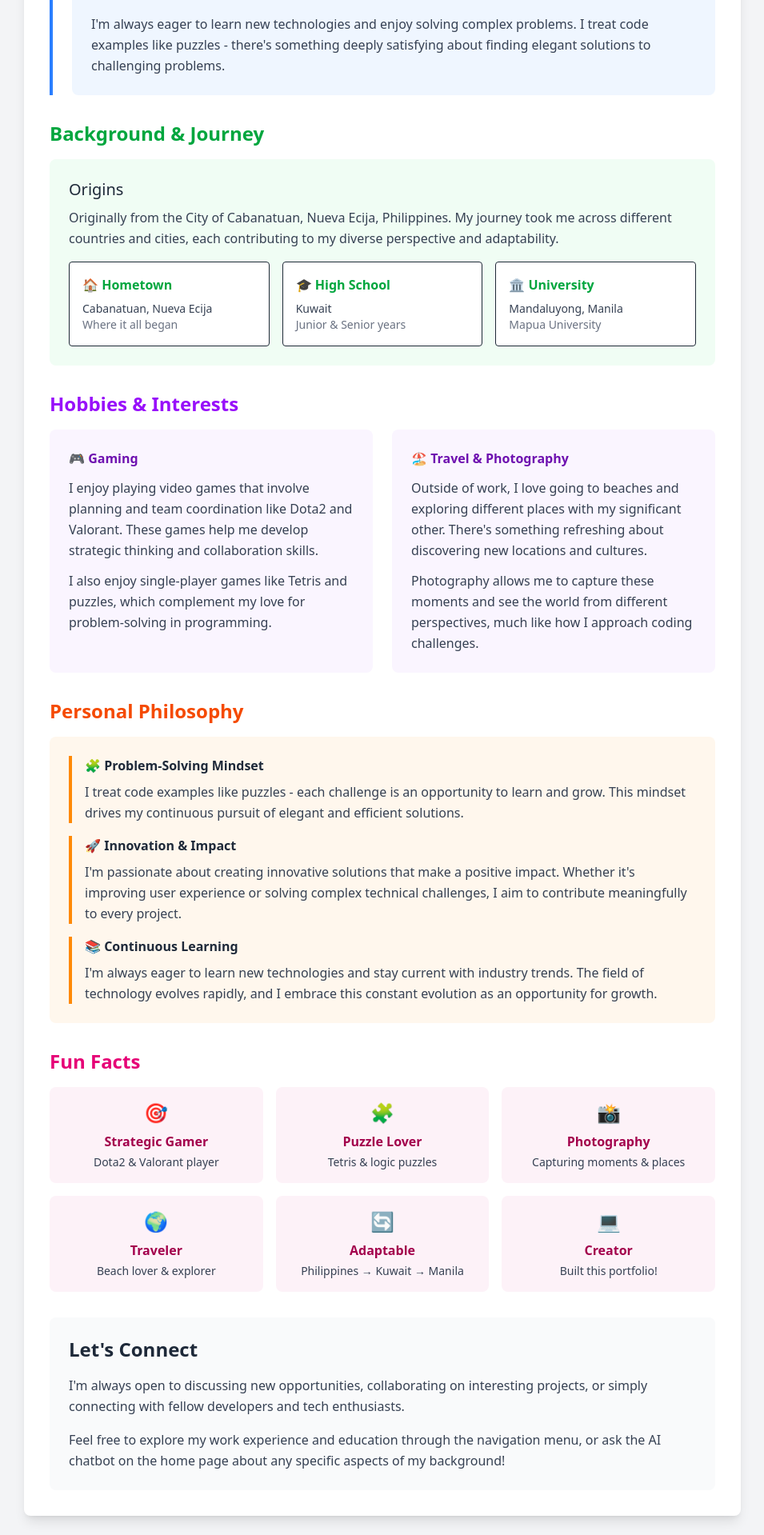
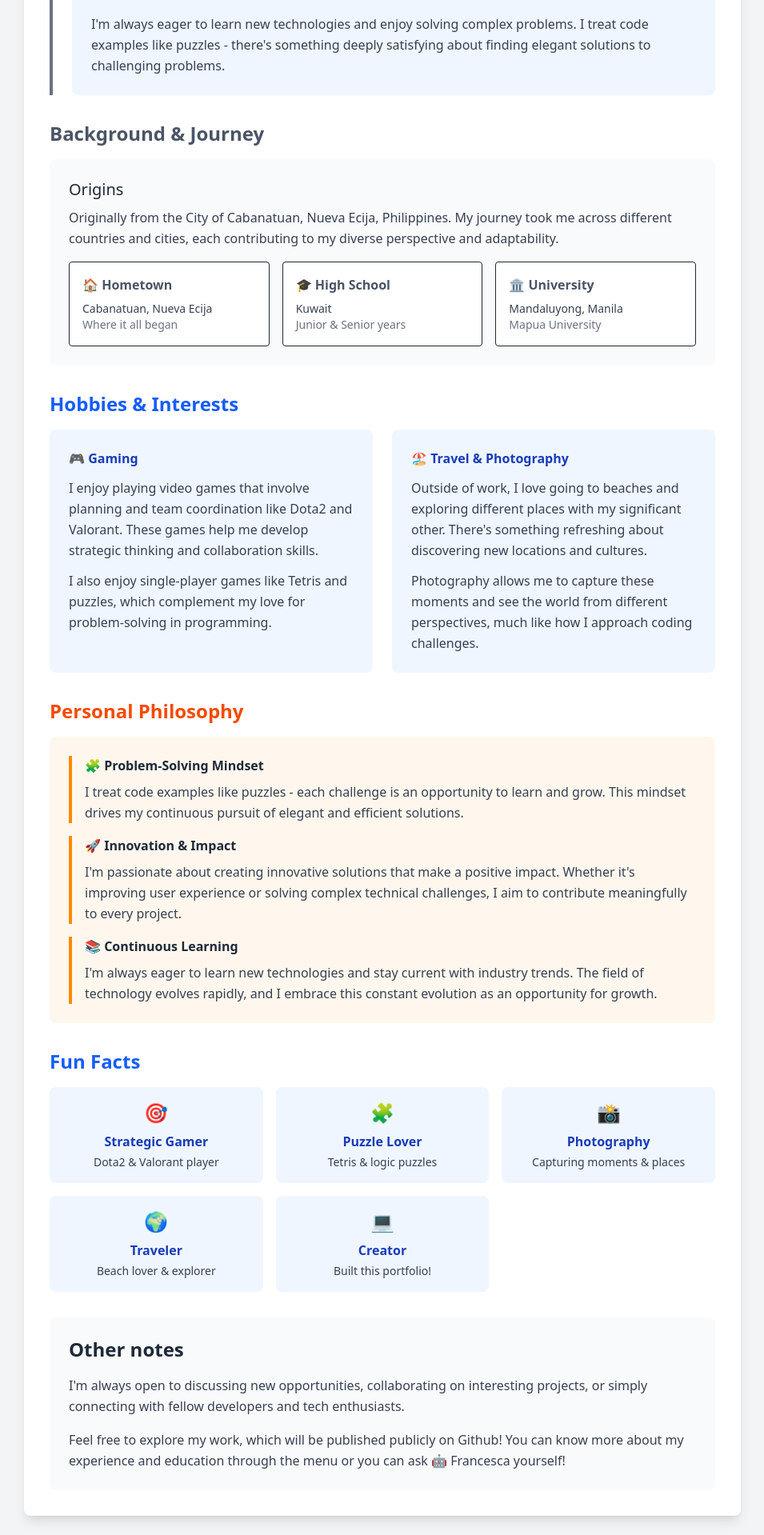
Before and after one commit to jacobchristian17/portfolio-with-claude, a Next.js app: page /about-me in a window 1280 px wide. Shown: the part 335-2254 px from the top of the page at 80% size, without its empty margins (162-1117 px from the left). Built offline with nearby package versions, Linux system fonts and the light colour scheme.

Commit message:
Style touches on other pages

```diff
--- a/app/about-me/page.tsx
+++ b/app/about-me/page.tsx
@@ -6,8 +6,8 @@ export default function AboutMe() {
           <h1 className="text-3xl font-bold text-gray-900 mb-6">About Me</h1>
 
           {/* Personal Introduction */}
-          <div className="mb-8 border-l-4 border-blue-500 pl-6">
-            <h2 className="text-2xl font-semibold text-blue-600 mb-4">
+          <div className="mb-8 border-l-4 border-gray-500 pl-6">
+            <h2 className="text-2xl font-semibold text-gray-600 mb-4">
               Meet Jacob 🥷🏻
             </h2>
             <div className="bg-blue-50 rounded-lg p-6">
@@ -25,8 +25,8 @@ export default function AboutMe() {
 
           {/* Background & Origins */}
           <div className="mb-8">
-            <h2 className="text-2xl font-semibold text-green-600 mb-4">Background & Journey</h2>
-            <div className="bg-green-50 rounded-lg p-6">
+            <h2 className="text-2xl font-semibold text-gray-600 mb-4">Background & Journey</h2>
+            <div className="bg-gray-50 rounded-lg p-6">
               <div className="space-y-4">
                 <div>
                   <h3 className="text-xl font-medium text-gray-800 mb-2">Origins</h3>
@@ -38,7 +38,7 @@ export default function AboutMe() {
 
                 <div className="grid grid-cols-1 md:grid-cols-3 gap-4">
                   <div className="bg-white p-4 rounded border">
-                    <h4 className="font-semibold text-green-600 mb-2">🏠 Hometown</h4>
+                    <h4 className="font-semibold text-gray-600 mb-2">🏠 Hometown</h4>
                     <p className="text-sm text-gray-700">
                       Cabanatuan, Nueva Ecija
                       <br />
@@ -46,7 +46,7 @@ export default function AboutMe() {
                     </p>
                   </div>
                   <div className="bg-white p-4 rounded border">
-                    <h4 className="font-semibold text-green-600 mb-2">🎓 High School</h4>
+                    <h4 className="font-semibold text-gray-600 mb-2">🎓 High School</h4>
                     <p className="text-sm text-gray-700">
                       Kuwait
                       <br />
@@ -54,7 +54,7 @@ export default function AboutMe() {
                     </p>
                   </div>
                   <div className="bg-white p-4 rounded border">
-                    <h4 className="font-semibold text-green-600 mb-2">🏛️ University</h4>
+                    <h4 className="font-semibold text-gray-600 mb-2">🏛️ University</h4>
                     <p className="text-sm text-gray-700">
                       Mandaluyong, Manila
                       <br />
@@ -68,10 +68,10 @@ export default function AboutMe() {
 
           {/* Hobbies & Interests */}
           <div className="mb-8">
-            <h2 className="text-2xl font-semibold text-purple-600 mb-4">Hobbies & Interests</h2>
+            <h2 className="text-2xl font-semibold text-blue-600 mb-4">Hobbies & Interests</h2>
             <div className="grid grid-cols-1 md:grid-cols-2 gap-6">
-              <div className="bg-purple-50 rounded-lg p-6">
-                <h3 className="font-semibold text-purple-800 mb-3">🎮 Gaming</h3>
+              <div className="bg-blue-50 rounded-lg p-6">
+                <h3 className="font-semibold text-blue-800 mb-3">🎮 Gaming</h3>
                 <p className="text-gray-700 leading-relaxed mb-3">
                   I enjoy playing video games that involve planning and team coordination like Dota2 and Valorant.
                   These games help me develop strategic thinking and collaboration skills.
@@ -82,8 +82,8 @@ export default function AboutMe() {
                 </p>
               </div>
 
-              <div className="bg-purple-50 rounded-lg p-6">
-                <h3 className="font-semibold text-purple-800 mb-3">🏖️ Travel & Photography</h3>
+              <div className="bg-blue-50 rounded-lg p-6">
+                <h3 className="font-semibold text-blue-800 mb-3">🏖️ Travel & Photography</h3>
                 <p className="text-gray-700 leading-relaxed mb-3">
                   Outside of work, I love going to beaches and exploring different places with my significant other.
                   There's something refreshing about discovering new locations and cultures.
@@ -132,41 +132,36 @@ export default function AboutMe() {
 
           {/* Fun Facts */}
           <div className="mb-8">
-            <h2 className="text-2xl font-semibold text-pink-600 mb-4">Fun Facts</h2>
+            <h2 className="text-2xl font-semibold text-blue-600 mb-4">Fun Facts</h2>
             <div className="grid grid-cols-1 md:grid-cols-2 lg:grid-cols-3 gap-4">
-              <div className="bg-pink-50 p-4 rounded-lg text-center">
+              <div className="bg-blue-50 p-4 rounded-lg text-center">
                 <div className="text-2xl mb-2">🎯</div>
-                <h4 className="font-semibold text-pink-800 mb-1">Strategic Gamer</h4>
+                <h4 className="font-semibold text-blue-800 mb-1">Strategic Gamer</h4>
                 <p className="text-sm text-gray-700">Dota2 & Valorant player</p>
               </div>
 
-              <div className="bg-pink-50 p-4 rounded-lg text-center">
+              <div className="bg-blue-50 p-4 rounded-lg text-center">
                 <div className="text-2xl mb-2">🧩</div>
-                <h4 className="font-semibold text-pink-800 mb-1">Puzzle Lover</h4>
+                <h4 className="font-semibold text-blue-800 mb-1">Puzzle Lover</h4>
                 <p className="text-sm text-gray-700">Tetris & logic puzzles</p>
               </div>
 
-              <div className="bg-pink-50 p-4 rounded-lg text-center">
+              <div className="bg-blue-50 p-4 rounded-lg text-center">
                 <div className="text-2xl mb-2">📸</div>
-                <h4 className="font-semibold text-pink-800 mb-1">Photography</h4>
+                <h4 className="font-semibold text-blue-800 mb-1">Photography</h4>
                 <p className="text-sm text-gray-700">Capturing moments & places</p>
               </div>
 
-              <div className="bg-pink-50 p-4 rounded-lg text-center">
+              <div className="bg-blue-50 p-4 rounded-lg text-center">
                 <div className="text-2xl mb-2">🌍</div>
-                <h4 className="font-semibold text-pink-800 mb-1">Traveler</h4>
+                <h4 className="font-semibold text-blue-800 mb-1">Traveler</h4>
                 <p className="text-sm text-gray-700">Beach lover & explorer</p>
               </div>
 
-              <div className="bg-pink-50 p-4 rounded-lg text-center">
-                <div className="text-2xl mb-2">🔄</div>
-                <h4 className="font-semibold text-pink-800 mb-1">Adaptable</h4>
-                <p className="text-sm text-gray-700">Philippines → Kuwait → Manila</p>
-              </div>
 
-              <div className="bg-pink-50 p-4 rounded-lg text-center">
+              <div className="bg-blue-50 p-4 rounded-lg text-center">
                 <div className="text-2xl mb-2">💻</div>
-                <h4 className="font-semibold text-pink-800 mb-1">Creator</h4>
+                <h4 className="font-semibold text-blue-800 mb-1">Creator</h4>
                 <p className="text-sm text-gray-700">Built this portfolio!</p>
               </div>
             </div>
@@ -174,14 +169,13 @@ export default function AboutMe() {
 
           {/* Contact & Connect */}
           <div className="bg-gray-50 rounded-lg p-6">
-            <h2 className="text-2xl font-semibold text-gray-800 mb-4">Let's Connect</h2>
+            <h2 className="text-2xl font-semibold text-gray-800 mb-4">Other notes</h2>
             <p className="text-gray-700 leading-relaxed mb-4">
               I'm always open to discussing new opportunities, collaborating on interesting projects,
               or simply connecting with fellow developers and tech enthusiasts.
             </p>
             <p className="text-gray-700 leading-relaxed">
-              Feel free to explore my work experience and education through the navigation menu,
-              or ask the AI chatbot on the home page about any specific aspects of my background!
+              Feel free to explore my work, which will be published publicly on Github! You can know more about my experience and education through the menu or you can ask 🤖 Francesca yourself!
             </p>
           </div>
         </div>
--- a/app/about-school/page.tsx
+++ b/app/about-school/page.tsx
@@ -3,14 +3,14 @@ export default function AboutSchool() {
     <div className="min-h-screen bg-gray-100 p-6">
       <div className="max-w-4xl mx-auto">
         <div className="bg-white rounded-lg shadow-lg p-8">
-          <h1 className="text-3xl font-bold text-gray-900 mb-6">Education</h1>
+          <h1 className="text-3xl font-bold text-orange-600 mb-6">Education</h1>
 
           {/* Education Overview */}
-          <div className="mb-8 border-l-4 border-green-500 pl-6">
-            <h2 className="text-2xl font-semibold text-green-600 mb-4">
+          <div className="mb-8 border-l-4 border-orange-600 pl-6">
+            <h2 className="text-2xl font-semibold text-gray-800 mb-4">
               Bachelor of Science in Computer Engineering
             </h2>
-            <div className="bg-green-50 rounded-lg p-6">
+            <div className="bg-blue-50 rounded-lg p-6">
               <h3 className="text-xl font-medium text-gray-800 mb-2">
                 Mapua University, Manila, Philippines
               </h3>
@@ -25,7 +25,7 @@ export default function AboutSchool() {
 
           {/* Thesis Project */}
           <div className="mb-8">
-            <h2 className="text-2xl font-semibold text-blue-600 mb-4">Senior Thesis Project</h2>
+            <h2 className="text-2xl font-semibold text-gray-800 mb-4">Senior Thesis Project</h2>
             <div className="bg-blue-50 rounded-lg p-6">
               <h3 className="text-xl font-medium text-gray-800 mb-3">
                 "Determination of Driver's Alertness Based on Eye State with Edge Computing"
@@ -45,7 +45,7 @@ export default function AboutSchool() {
                   <h4 className="font-semibold text-gray-800 mb-2">Technical Implementation</h4>
                   <div className="grid grid-cols-1 md:grid-cols-2 gap-4">
                     <div className="bg-white p-4 rounded border">
-                      <h5 className="font-medium text-blue-600 mb-2">Algorithms Used</h5>
+                      <h5 className="font-medium text-gray-800 mb-2">Algorithms Used</h5>
                       <ul className="text-sm text-gray-700 space-y-1">
                         <li>• Convolutional Neural Networks (CNN)</li>
                         <li>• Deep Learning techniques</li>
@@ -54,7 +54,7 @@ export default function AboutSchool() {
                       </ul>
                     </div>
                     <div className="bg-white p-4 rounded border">
-                      <h5 className="font-medium text-blue-600 mb-2">Technologies</h5>
+                      <h5 className="font-medium text-gray-800 mb-2">Technologies</h5>
                       <ul className="text-sm text-gray-700 space-y-1">
                         <li>• ARM64 edge computing device</li>
                         <li>• Computer vision libraries</li>
@@ -80,10 +80,10 @@ export default function AboutSchool() {
 
           {/* Key Coursework */}
           <div className="mb-8">
-            <h2 className="text-2xl font-semibold text-purple-600 mb-4">Key Coursework</h2>
+            <h2 className="text-2xl font-semibold text-orange-600 mb-4">Key Coursework</h2>
             <div className="grid grid-cols-1 md:grid-cols-2 gap-6">
-              <div className="bg-purple-50 rounded-lg p-6">
-                <h3 className="font-semibold text-purple-800 mb-3">Core Computer Engineering</h3>
+              <div className="bg-orange-50 rounded-lg p-6">
+                <h3 className="font-semibold text-orange-800 mb-3">Core Computer Engineering</h3>
                 <ul className="space-y-2 text-gray-700">
                   <li>• Data Structures & Algorithms</li>
                   <li>• Database Systems Design</li>
@@ -94,8 +94,8 @@ export default function AboutSchool() {
                 </ul>
               </div>
 
-              <div className="bg-purple-50 rounded-lg p-6">
-                <h3 className="font-semibold text-purple-800 mb-3">AI & Machine Learning</h3>
+              <div className="bg-orange-50 rounded-lg p-6">
+                <h3 className="font-semibold text-orange-800 mb-3">AI & Machine Learning</h3>
                 <ul className="space-y-2 text-gray-700">
                   <li>• Machine Learning Fundamentals</li>
                   <li>• Artificial Intelligence</li>
```
